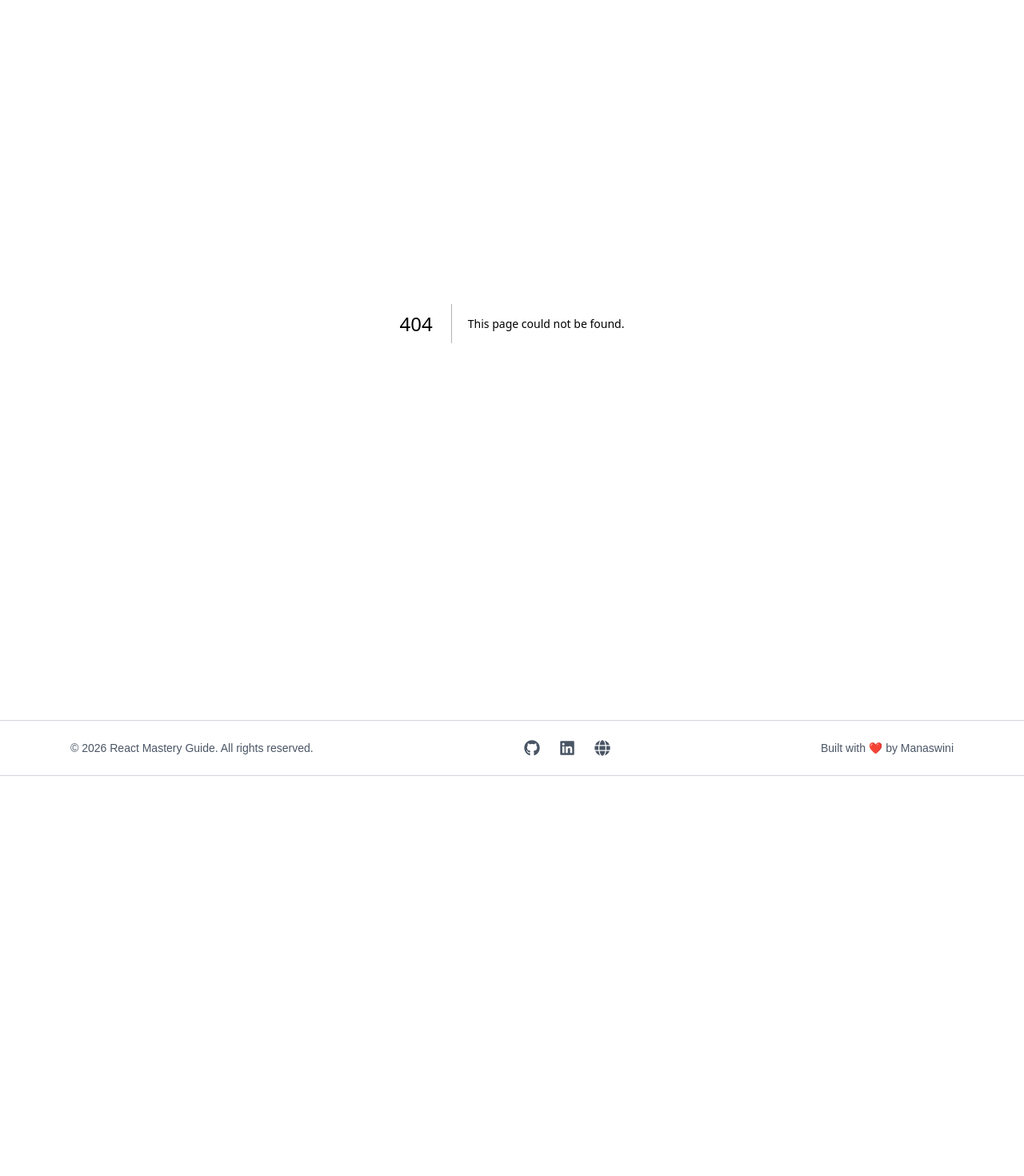
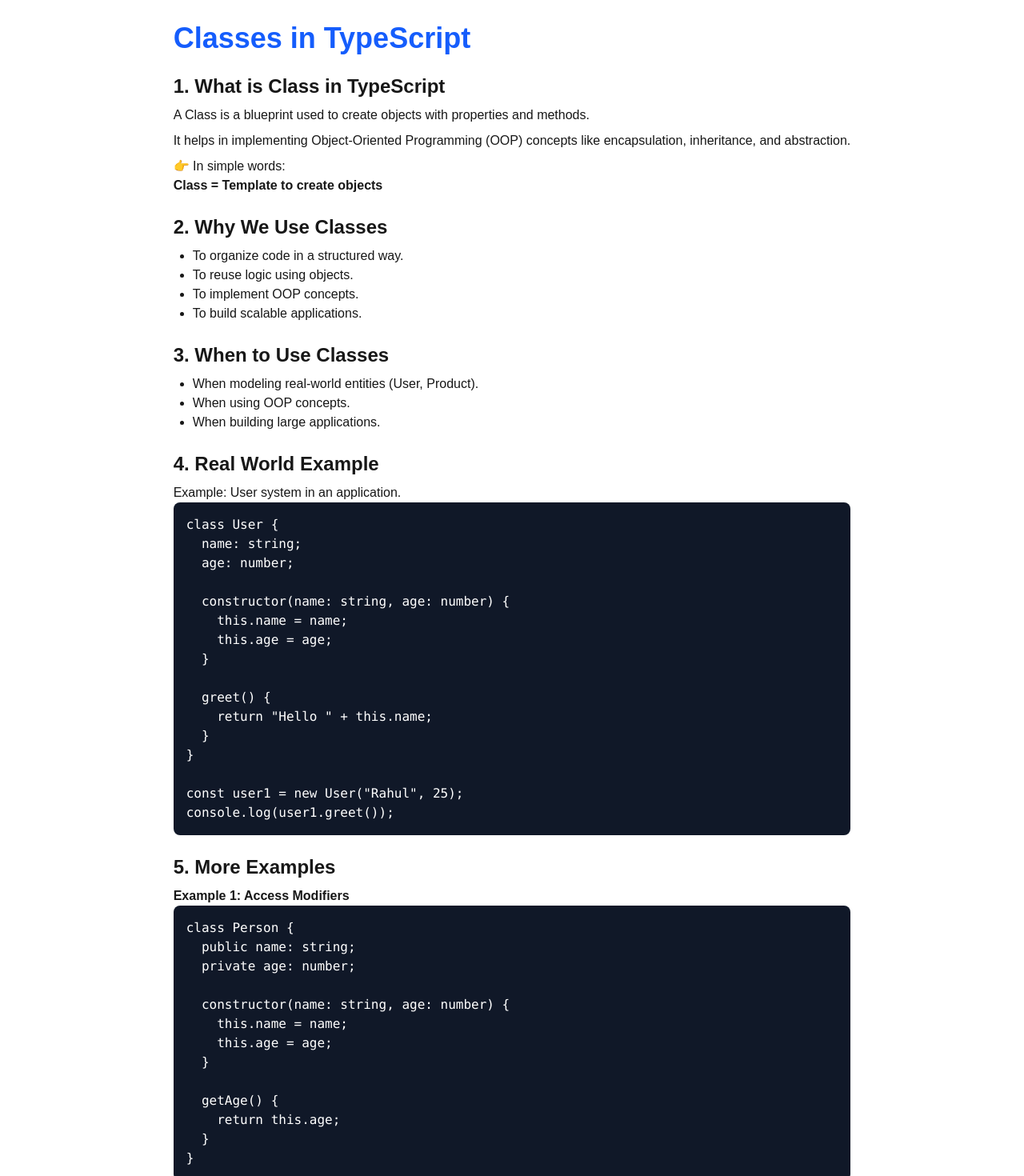
Before and after one commit to Monisasmal/Type-script-Concept, a Next.js app: page /concepts/ClassesInTypeScript in a window 1280 px wide. Before the commit this address had no page. Shown: the part 89-1559 px from the top of the page at 80% size. Before the commit the page ends 1059 px from the top, so only its background shows below. Built offline with nearby package versions, Linux system fonts and the light colour scheme.

Commit message:
first commit

```diff
--- /dev/null
+++ b/src/app/concepts/ClassesInTypeScript/page.tsx
@@ -0,0 +1,177 @@
+export default function ClassesInTypeScript() {
+  return (
+    <div className="max-w-5xl mx-auto p-6">
+
+      <h1 className="text-4xl font-bold text-blue-600 mb-6">
+        Classes in TypeScript
+      </h1>
+
+      {/* 1. What */}
+      <section className="mb-6">
+        <h2 className="text-2xl font-semibold mb-2">
+          1. What is Class in TypeScript
+        </h2>
+
+        <p>
+          A Class is a blueprint used to create objects with properties and methods.
+        </p>
+
+        <p className="mt-2">
+          It helps in implementing Object-Oriented Programming (OOP) concepts like
+          encapsulation, inheritance, and abstraction.
+        </p>
+
+        <p className="mt-2">
+          👉 In simple words:
+          <br />
+          <b>Class = Template to create objects</b>
+        </p>
+
+      </section>
+
+      {/* 2. Why */}
+      <section className="mb-6">
+        <h2 className="text-2xl font-semibold mb-2">
+          2. Why We Use Classes
+        </h2>
+
+        <ul className="list-disc ml-6">
+          <li>To organize code in a structured way.</li>
+          <li>To reuse logic using objects.</li>
+          <li>To implement OOP concepts.</li>
+          <li>To build scalable applications.</li>
+        </ul>
+
+      </section>
+
+      {/* 3. When */}
+      <section className="mb-6">
+        <h2 className="text-2xl font-semibold mb-2">
+          3. When to Use Classes
+        </h2>
+
+        <ul className="list-disc ml-6">
+          <li>When modeling real-world entities (User, Product).</li>
+          <li>When using OOP concepts.</li>
+          <li>When building large applications.</li>
+        </ul>
+
+      </section>
+
+      {/* 4. Real World */}
+      <section className="mb-6">
+        <h2 className="text-2xl font-semibold mb-2">
+          4. Real World Example
+        </h2>
+
+        <p>
+          Example: User system in an application.
+        </p>
+
+        <pre className="bg-gray-900 text-white p-4 rounded-lg">
+{`class User {
+  name: string;
+  age: number;
+
+  constructor(name: string, age: number) {
+    this.name = name;
+    this.age = age;
+  }
+
+  greet() {
+    return "Hello " + this.name;
+  }
+}
+
+const user1 = new User("Rahul", 25);
+console.log(user1.greet());`}
+        </pre>
+
+      </section>
+
+      {/* 5. More Examples */}
+      <section className="mb-6">
+        <h2 className="text-2xl font-semibold mb-2">
+          5. More Examples
+        </h2>
+
+        <p><b>Example 1: Access Modifiers</b></p>
+
+        <pre className="bg-gray-900 text-white p-4 rounded-lg">
+{`class Person {
+  public name: string;
+  private age: number;
+
+  constructor(name: string, age: number) {
+    this.name = name;
+    this.age = age;
+  }
+
+  getAge() {
+    return this.age;
+  }
+}`}
+        </pre>
+
+        <p className="mt-2">
+          👉 private cannot be accessed outside the class.
+        </p>
+
+        <p className="mt-4"><b>Example 2: Readonly in Class</b></p>
+
+        <pre className="bg-gray-900 text-white p-4 rounded-lg">
+{`class Product {
+  readonly id: number;
+  name: string;
+
+  constructor(id: number, name: string) {
+    this.id = id;
+    this.name = name;
+  }
+}`}
+        </pre>
+
+        <p className="mt-4"><b>Example 3: Inheritance</b></p>
+
+        <pre className="bg-gray-900 text-white p-4 rounded-lg">
+{`class Animal {
+  move() {
+    console.log("Moving...");
+  }
+}
+
+class Dog extends Animal {
+  bark() {
+    console.log("Barking...");
+  }
+}
+
+const d = new Dog();
+d.move();
+d.bark();`}
+        </pre>
+
+      </section>
+
+      {/* 6. Issue */}
+      <section>
+        <h2 className="text-2xl font-semibold mb-2">
+          6. If Not Used What Issue May Occur
+        </h2>
+
+        <ul className="list-disc ml-6">
+          <li>Code becomes unstructured.</li>
+          <li>Hard to manage large applications.</li>
+          <li>Code duplication increases.</li>
+          <li>Difficult to implement OOP concepts.</li>
+        </ul>
+
+        <p className="mt-2">
+          Classes help create structured, reusable, and scalable code.
+        </p>
+
+      </section>
+
+    </div>
+  );
+}
--- /dev/null
+++ b/src/app/concepts/Constructor/page.tsx
@@ -0,0 +1,177 @@
+export default function ConstructorInTypeScript() {
+  return (
+    <div className="max-w-5xl mx-auto p-6">
+
+      <h1 className="text-4xl font-bold text-blue-600 mb-6">
+        Constructor in TypeScript
+      </h1>
+
+      {/* 1. What */}
+      <section className="mb-6">
+        <h2 className="text-2xl font-semibold mb-2">
+          1. What is Constructor
+        </h2>
+
+        <p>
+          A Constructor is a special method inside a class that is automatically
+          called when an object is created.
+        </p>
+
+        <p className="mt-2">
+          It is mainly used to initialize properties of the class.
+        </p>
+
+        <p className="mt-2">
+          👉 In simple words:
+          <br />
+          <b>Constructor = Setup function that runs when object is created</b>
+        </p>
+
+      </section>
+
+      {/* 2. Why */}
+      <section className="mb-6">
+        <h2 className="text-2xl font-semibold mb-2">
+          2. Why We Use Constructor
+        </h2>
+
+        <ul className="list-disc ml-6">
+          <li>To initialize object properties.</li>
+          <li>To pass values while creating objects.</li>
+          <li>To reduce repetitive code.</li>
+          <li>To ensure object is created with proper data.</li>
+        </ul>
+
+      </section>
+
+      {/* 3. When */}
+      <section className="mb-6">
+        <h2 className="text-2xl font-semibold mb-2">
+          3. When to Use Constructor
+        </h2>
+
+        <ul className="list-disc ml-6">
+          <li>When objects need initial values.</li>
+          <li>When working with classes.</li>
+          <li>When building real-world models (User, Product).</li>
+        </ul>
+
+      </section>
+
+      {/* 4. Real World */}
+      <section className="mb-6">
+        <h2 className="text-2xl font-semibold mb-2">
+          4. Real World Example
+        </h2>
+
+        <p>
+          Example: Creating a User with name and age.
+        </p>
+
+        <pre className="bg-gray-900 text-white p-4 rounded-lg">
+{`class User {
+  name: string;
+  age: number;
+
+  constructor(name: string, age: number) {
+    this.name = name;
+    this.age = age;
+  }
+}
+
+const user1 = new User("Rahul", 25);
+console.log(user1.name);`}
+        </pre>
+
+      </section>
+
+      {/* 5. More Examples */}
+      <section className="mb-6">
+        <h2 className="text-2xl font-semibold mb-2">
+          5. More Examples
+        </h2>
+
+        <p><b>Example 1: Constructor Shortcut (Parameter Properties)</b></p>
+
+        <pre className="bg-gray-900 text-white p-4 rounded-lg">
+{`class User {
+  constructor(public name: string, public age: number) {}
+}
+
+const u = new User("Amit", 30);`}
+        </pre>
+
+        <p className="mt-2">
+          👉 No need to write <b>this.name</b> manually.
+        </p>
+
+        <p className="mt-4"><b>Example 2: Default Values</b></p>
+
+        <pre className="bg-gray-900 text-white p-4 rounded-lg">
+{`class Product {
+  name: string;
+  price: number;
+
+  constructor(name: string, price: number = 100) {
+    this.name = name;
+    this.price = price;
+  }
+}
+
+const p1 = new Product("Laptop");
+console.log(p1.price); // 100`}
+        </pre>
+
+        <p className="mt-4"><b>Example 3: Optional Parameters</b></p>
+
+        <pre className="bg-gray-900 text-white p-4 rounded-lg">
+{`class User {
+  name: string;
+  age?: number;
+
+  constructor(name: string, age?: number) {
+    this.name = name;
+    this.age = age;
+  }
+}`}
+        </pre>
+
+        <p className="mt-4"><b>Example 4: Access Modifiers in Constructor</b></p>
+
+        <pre className="bg-gray-900 text-white p-4 rounded-lg">
+{`class Person {
+  constructor(
+    public name: string,
+    private age: number
+  ) {}
+
+  getAge() {
+    return this.age;
+  }
+}`}
+        </pre>
+
+      </section>
+
+      {/* 6. Issue */}
+      <section>
+        <h2 className="text-2xl font-semibold mb-2">
+          6. If Not Used What Issue May Occur
+        </h2>
+
+        <ul className="list-disc ml-6">
+          <li>Objects may not have proper initial values.</li>
+          <li>More repetitive code.</li>
+          <li>Hard to maintain large applications.</li>
+          <li>Risk of undefined properties.</li>
+        </ul>
+
+        <p className="mt-2">
+          Constructors ensure objects are properly initialized and structured.
+        </p>
+
+      </section>
+
+    </div>
+  );
+}
--- a/src/app/concepts/page.tsx
+++ b/src/app/concepts/page.tsx
@@ -37,7 +37,8 @@ const concept = [
      {name: "What is Interface Optional Properties?", path:"/concepts/InterfaceOptionalProperties"},
      {name: "What is Interface Readonly Properties?", path:"/concepts/InterfaceReadonlyProperties"},
      {name: "Interface vs Type Alias in TypeScript?", path:"/concepts/InterfaceVsTypeAlias"},
-
+     {name: "What is  Classes in TypeScript?", path:"/concepts/ClassesInTypeScript"},
+     {name: "What is  Constructor in TypeScript?", path:"/concepts/Constructor"},
 ];
 
 export default function Concepts(){
```
